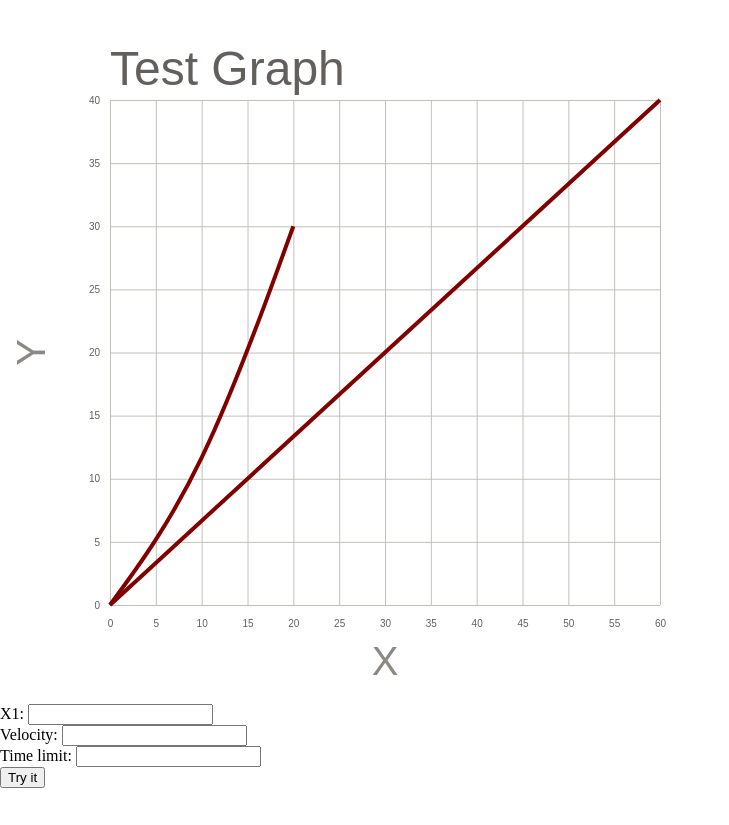
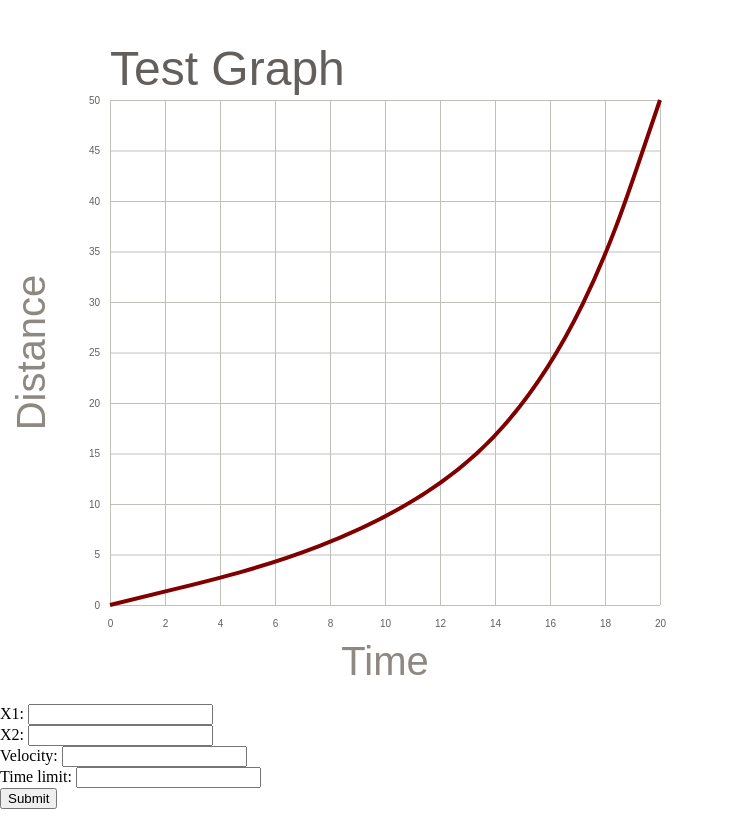
Before and after one commit to Douglas-Gray/Widget, a plain HTML site: page index.html in a window 1280 px wide. Shown: the whole page, without its empty margins (0-729 px from the left). Before the commit the page ends 804 px from the top, so only its background shows below. Drawn offline with nearby package versions, Linux system fonts and the light colour scheme.

Commit message:
added input.js

```diff
--- a/index.html
+++ b/index.html
@@ -6,16 +6,22 @@
   <title>Example Graph</title>
   <link rel="stylesheet" href="style.css?version=1.1">
   <script src="https://d3js.org/d3.v7.min.js"></script>
+  <script type="text/javascript" src="input.js"></script>
+
 </head>
-
 
 <body>
   <svg id="scatter" width="700" height="700"></svg>
-  <script src="render.js" type="text/javascript"></script>
+  <script type="text/javascript" src="render.js"></script>
+
 
   <br>
   <label for="x1">X1: </label>
   <input id="x1" type="text" size="20">
+
+  <br>
+  <label for="x2">X2: </label>
+  <input id="x2" type="text" size="20">
 
   <br>
   <label for="velocity">Velocity: </label>
@@ -27,7 +33,7 @@
 
 
   <br>
-  <button onclick="renderInput()">Try it</button>
+  <button onclick="renderInput()">Submit</button>
   <p id="demo"></p>
 
 </body>
--- /dev/null
+++ b/input.js
@@ -0,0 +1,33 @@
+function renderInput(){
+
+    graphData = []
+
+    d3.selectAll("svg > *").remove();
+
+    var x1input = document.getElementById("x1").value;
+    var x2input = document.getElementById("x2").value;
+    var time = document.getElementById("time").value;
+    var velocity = parseInt(document.getElementById("velocity").value);
+
+    let x1 = 0;
+    let x2 = 0;
+    graphData.push({"x":0, "y":x1, "dataSet":1});
+    graphData.push({"x":0, "y":x2, "dataSet":2});
+
+    let i = 1;
+    while (i <= time) {
+
+        x1 += x1input * velocity;
+        x2 += x2input * velocity;
+        graphData.push({"x":i, "y":x1, "dataSet":1});
+        graphData.push({"x":i, "y":x2, "dataSet":2});
+        i++;
+
+    }
+
+    nested = d3.group(graphData, d => d.dataSet);
+
+    console.log(graphData);
+    render(graphData);
+
+}
--- a/render.js
+++ b/render.js
@@ -4,13 +4,12 @@ const width = +svg.attr('width');
 const height = +svg.attr('height');
 
 var graphData = [
-  {"x":0, "y":0, "dataSet":1},
-  {"x":10, "y":10, "dataSet":1},
-  {"x":20, "y":30, "dataSet":1},
-  {"x":0, "y":0, "dataSet":2},
-  {"x":30, "y":20, "dataSet":2},
-  {"x":60, "y":40, "dataSet":2}
+  {"x":0, "y":0},
+  {"x":15, "y":10},
+  {"x":20, "y":50,}
   ]
+
+nested = d3.group(graphData, d => d.dataSet);
 
   const render = data => {
     const title = 'Test Graph';
@@ -18,8 +17,8 @@ var graphData = [
     const xValue = d => d.x;
     const yValue = d => d.y;
 
-    const xAxisLabel = 'X';
-    const yAxisLabel = 'Y';
+    const xAxisLabel = 'Time';
+    const yAxisLabel = 'Distance';
 
     const margin = { top: 100, right: 40, bottom: 95, left: 110 };
     const innerWidth = width - margin.left - margin.right;
@@ -75,10 +74,6 @@ var graphData = [
       .y(d => yScale(yValue(d)))
       .curve(d3.curveBasis);
 
-    const nested = d3.group(graphData, d => d.dataSet);
-
-    console.log(nested);
-
     g.selectAll('.line-path').data(nested)
         .enter().append('path')
         .attr('class', 'line-path')
@@ -90,35 +85,4 @@ var graphData = [
         .text(title);
   };
 
-      graphData.forEach(d => {
-        d.x = +d.x;
-        d.y = +d.y;
-      });
-      render(graphData);
-
-
-      function renderInput(){
-
-        d3.selectAll("svg > *").remove();
-
-        var graphData = [{"x":0, "y":0}]
-
-        var x1 = document.getElementById("x1").value;
-        var time = document.getElementById("time").value;
-        var velocity = parseInt(document.getElementById("velocity").value);
-
-        let increment = 0;
-        let i = 1;
-        while (i <= time) {
-
-          velocity += 1;
-
-          increment += x1 * velocity;
-          graphData.push({"x":i, "y":increment});
-          i++;
-
-        }
-
-        console.log(graphData);
-        render(graphData);
-      }
+  render(graphData);
```
